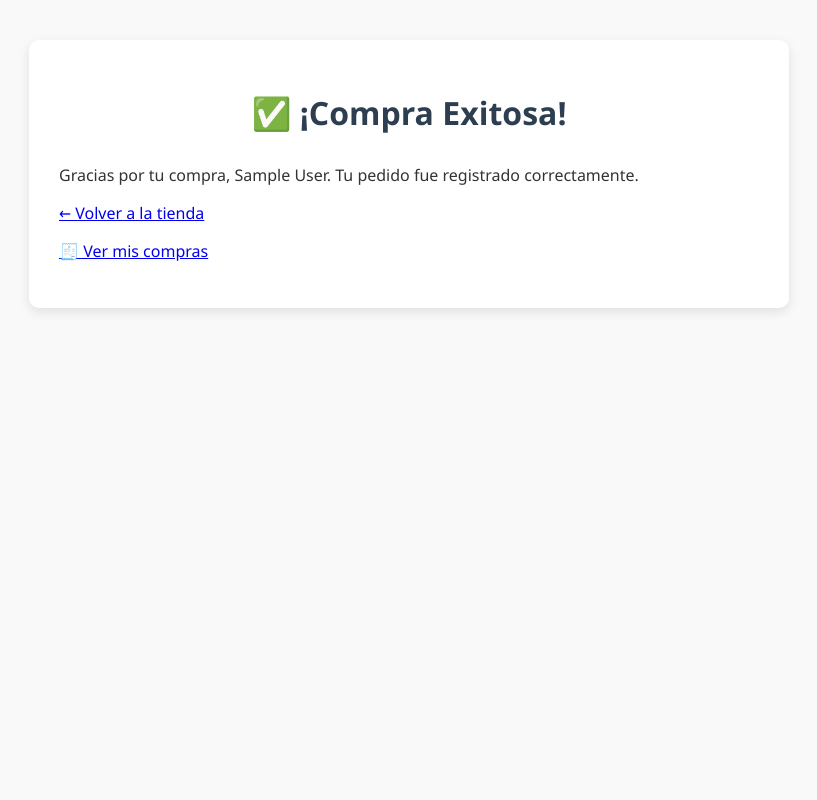
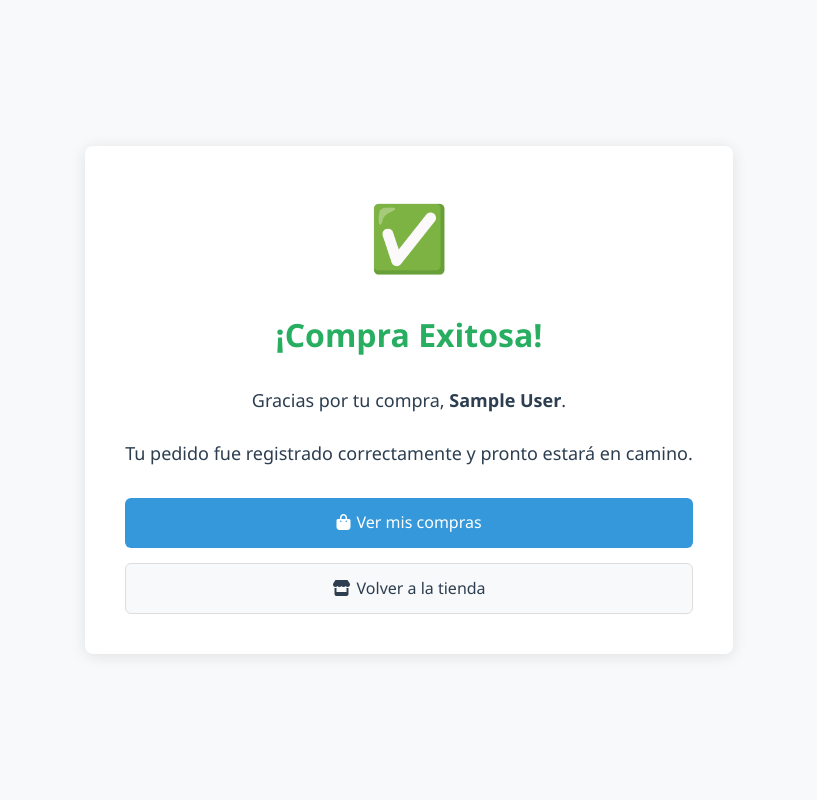
Before and after one commit to Alejosor/recomendador_ropa, a Flask app: page /compra-exitosa in a window 1280 px wide. Shown: the whole page, without its empty margins (231-1048 px from the left). Run offline with Flask 3, Linux system fonts and the light colour scheme; the visitor is signed in with stand-in values (Sample User, id 1).

Commit message:
Revamp compra_exitosa.html with improved styling, enhanced layout, and added user interaction elements

```diff
--- a/app/templates/compra_exitosa.html
+++ b/app/templates/compra_exitosa.html
@@ -2,15 +2,111 @@
 <html lang="es">
 <head>
     <meta charset="UTF-8">
-    <title>Compra Exitosa</title>
-    <link rel="stylesheet" href="{{ url_for('static', filename='styles.css') }}">
+    <meta name="viewport" content="width=device-width, initial-scale=1.0">
+    <title>Compra Exitosa | Futbolera</title>
+    <style>
+        body {
+            font-family: 'Segoe UI', Tahoma, Geneva, Verdana, sans-serif;
+            background-color: #f8f9fa;
+            margin: 0;
+            padding: 0;
+            color: #2c3e50;
+            line-height: 1.6;
+            height: 100vh;
+            display: flex;
+            justify-content: center;
+            align-items: center;
+        }
+
+        .container {
+            max-width: 600px;
+            margin: 0 auto;
+            padding: 40px;
+            background-color: white;
+            border-radius: 8px;
+            box-shadow: 0 2px 15px rgba(0, 0, 0, 0.1);
+            text-align: center;
+        }
+
+        h1 {
+            color: #27ae60;
+            margin-bottom: 25px;
+            font-size: 32px;
+        }
+
+        p {
+            font-size: 18px;
+            margin-bottom: 25px;
+            color: #2c3e50;
+        }
+
+        .success-icon {
+            font-size: 64px;
+            color: #27ae60;
+            margin-bottom: 20px;
+        }
+
+        .links {
+            margin-top: 30px;
+            display: flex;
+            flex-direction: column;
+            gap: 15px;
+        }
+
+        .btn {
+            display: inline-block;
+            padding: 12px 25px;
+            border-radius: 6px;
+            text-decoration: none;
+            font-weight: 500;
+            transition: all 0.3s ease;
+        }
+
+        .btn-primary {
+            background-color: #3498db;
+            color: white;
+        }
+
+        .btn-primary:hover {
+            background-color: #2980b9;
+        }
+
+        .btn-secondary {
+            background-color: #f8f9fa;
+            color: #2c3e50;
+            border: 1px solid #ddd;
+        }
+
+        .btn-secondary:hover {
+            background-color: #e9ecef;
+        }
+
+        @media (max-width: 768px) {
+            .container {
+                margin: 20px;
+                padding: 25px;
+            }
+        }
+    </style>
+    <link rel="stylesheet" href="https://site-assets.fontawesome.com/releases/v6.7.2/css/all.css">
 </head>
 <body>
     <div class="container">
-        <h1>✅ ¡Compra Exitosa!</h1>
-        <p>Gracias por tu compra, {{ session['usuario'] }}. Tu pedido fue registrado correctamente.</p>
-        <p><a href="{{ url_for('main.index') }}">← Volver a la tienda</a></p>
-        <p><a href="{{ url_for('main.mis_compras') }}">🧾 Ver mis compras</a></p>
+        <div class="success-icon">✅</div>
+        <h1>¡Compra Exitosa!</h1>
+        <p>Gracias por tu compra, <strong>{{ session['usuario'] }}</strong>.</p>
+        <p>Tu pedido fue registrado correctamente y pronto estará en camino.</p>
+
+        <div class="links">
+            <a href="{{ url_for('main.mis_compras') }}" class="btn btn-primary">
+                <i class="fa-solid fa-bag-shopping" style="margin-right: 2px;"></i>
+                Ver mis compras
+            </a>
+            <a href="{{ url_for('main.index') }}" class="btn btn-secondary">
+                <i class="fa-solid fa-store" style="margin-right: 2px;"></i>
+                Volver a la tienda
+            </a>
+        </div>
     </div>
 </body>
 </html>
```
